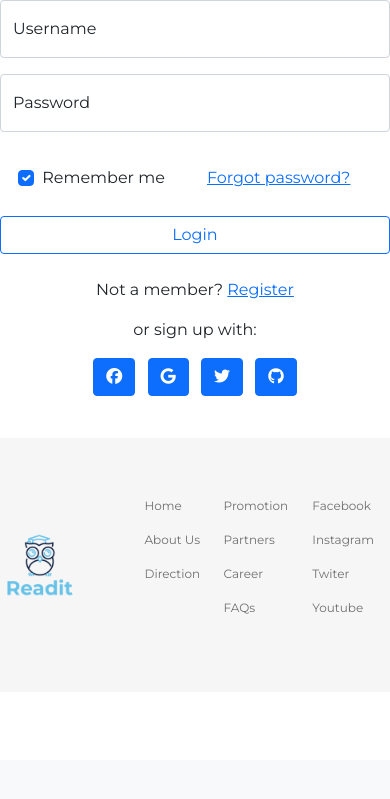
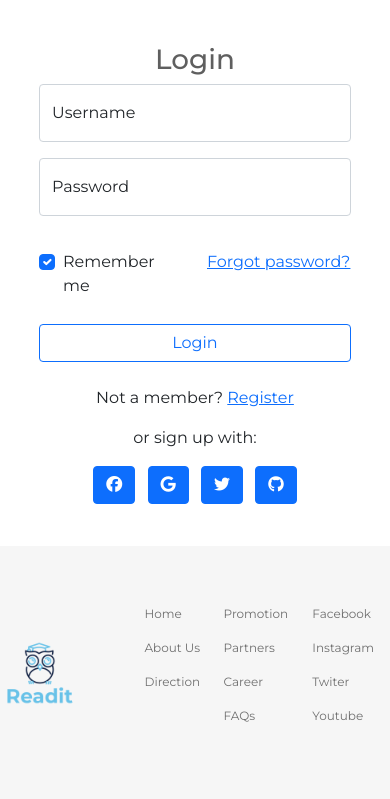
Before and after one commit to aryan-shrestha/Readit, a Django app: page /login/ in a window 390 px wide. Shown: the part 84-883 px from the top of the page. Before the commit the page ends 698 px from the top, so only its background shows below. Run offline with Django 3.2, Linux system fonts and the light colour scheme; some libraries are stand-ins or nearby versions.

Commit message:
login and register page fixed

```diff
--- a/blog/templates/blog/login.html
+++ b/blog/templates/blog/login.html
@@ -2,6 +2,7 @@
 {% load static %}
 {% block content %}
 <div class="login-form-container">
+    <h1 style="text-align: center; color: #5f5f5f;">Login</h1>
     <form method="POST" action="{% url 'blog:login' %}">
         {% csrf_token %}
         {% if messages %}
--- a/blog/templates/blog/main.html
+++ b/blog/templates/blog/main.html
@@ -43,7 +43,7 @@
     <span class="navbar-toggler-icon"></span>
   </button>
 
-  <div class="collapse navbar-collapse" id="navbarTogglerDemo02">
+  <div class="collapse navbar-collapse " id="navbarTogglerDemo02" style="background-color: #f8f9fa; z-index:5">
     <ul class="navbar-nav mr-auto mt-2 mt-lg-0">
       <li class="nav-item">
         <a class="nav-link" href="{% url 'blog:index'%}">Home</a>
@@ -52,7 +52,7 @@
         <a class="nav-link dropdown-toggle" href="#" id="navbarDropdownMenuLink" data-toggle="dropdown" aria-haspopup="true" aria-expanded="false">
          Categories
         </a>
-        <div class="dropdown-menu" aria-labelledby="navbarDropdownMenuLink">
+        <div class="dropdown-menu" aria-labelledby="navbarDropdownMenuLink" style="background-color: #fff; z-index: 3;">
             {% for category in categories %}
             <a class="dropdown-item" href="{% url 'blog:category' category.name %}">{{category.name}}</a>
             {% endfor %}
--- a/blog/templates/blog/register.html
+++ b/blog/templates/blog/register.html
@@ -2,6 +2,7 @@
 {% load static %}
 {% block content %}
 <div class="login-form-container">
+    <h1 style="text-align: center; color: #3F3F3F;">Register</h1>
     <form method="POST" action="{% url 'blog:register' %}">
         {% csrf_token %}
         <!-- 2 column grid layout with text inputs for the first and last names -->
--- a/readit/settings.py
+++ b/readit/settings.py
@@ -25,7 +25,9 @@ SECRET_KEY = 'django-insecure-rh@attl2@r_cajsab0uvb8z5^rz2&uy@!m=n#!mt&zx@$_q5*6
 # SECURITY WARNING: don't run with debug turned on in production!
 DEBUG = True
 
-ALLOWED_HOSTS = []
+ALLOWED_HOSTS = [
+    '192.168.1.5'
+]
 
 
 # Application definition
--- a/static/style/style.css
+++ b/static/style/style.css
@@ -328,6 +328,11 @@ footer {
           justify-content: space-between;
 }
 
+.login-form-container {
+  width: 30%;
+  margin: 10vh auto;
+}
+
 @media screen and (max-width: 1024px) {
   .latest-container {
     margin-top: 2vh;
@@ -430,6 +435,10 @@ footer {
     -webkit-box-align: center;
         -ms-flex-align: center;
             align-items: center;
+  }
+  .login-form-container {
+    width: 80%;
+    margin: 5vh auto;
   }
 }
 
--- a/static/style/style.scss
+++ b/static/style/style.scss
@@ -249,6 +249,12 @@ footer{
     justify-content: space-between;
 }
 
+.login-form-container{
+    width: 30%;
+    margin: 10vh auto;
+
+}
+
 @media screen and (max-width: 1024px){
     .latest-container{
         margin-top:2vh ;
@@ -349,6 +355,11 @@ footer{
     .content{
         align-items: center
     }
+    .login-form-container{
+        width: 80%;
+        margin: 5vh auto;
+    }
+
 
 }
 @media screen and (max-width: 670px){
```
Also changed, not shown: db.sqlite3, 1 other file.
